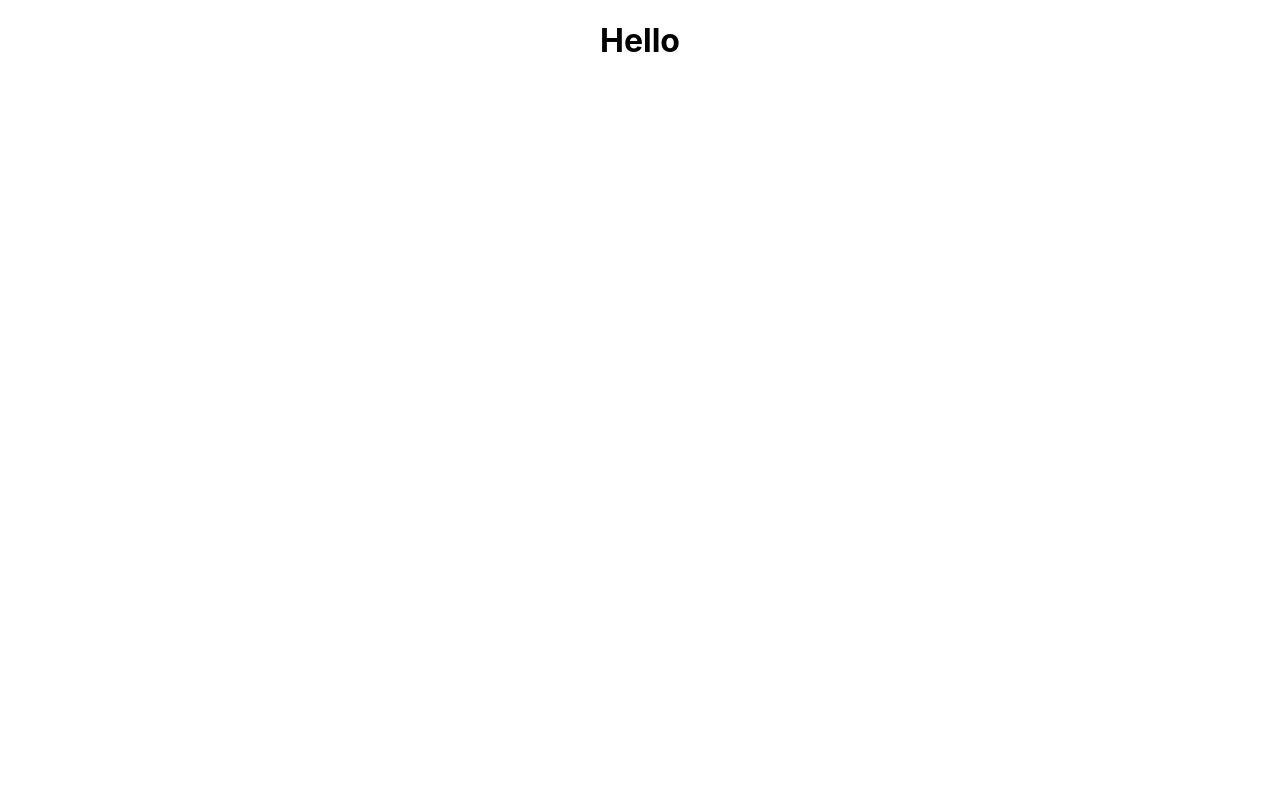
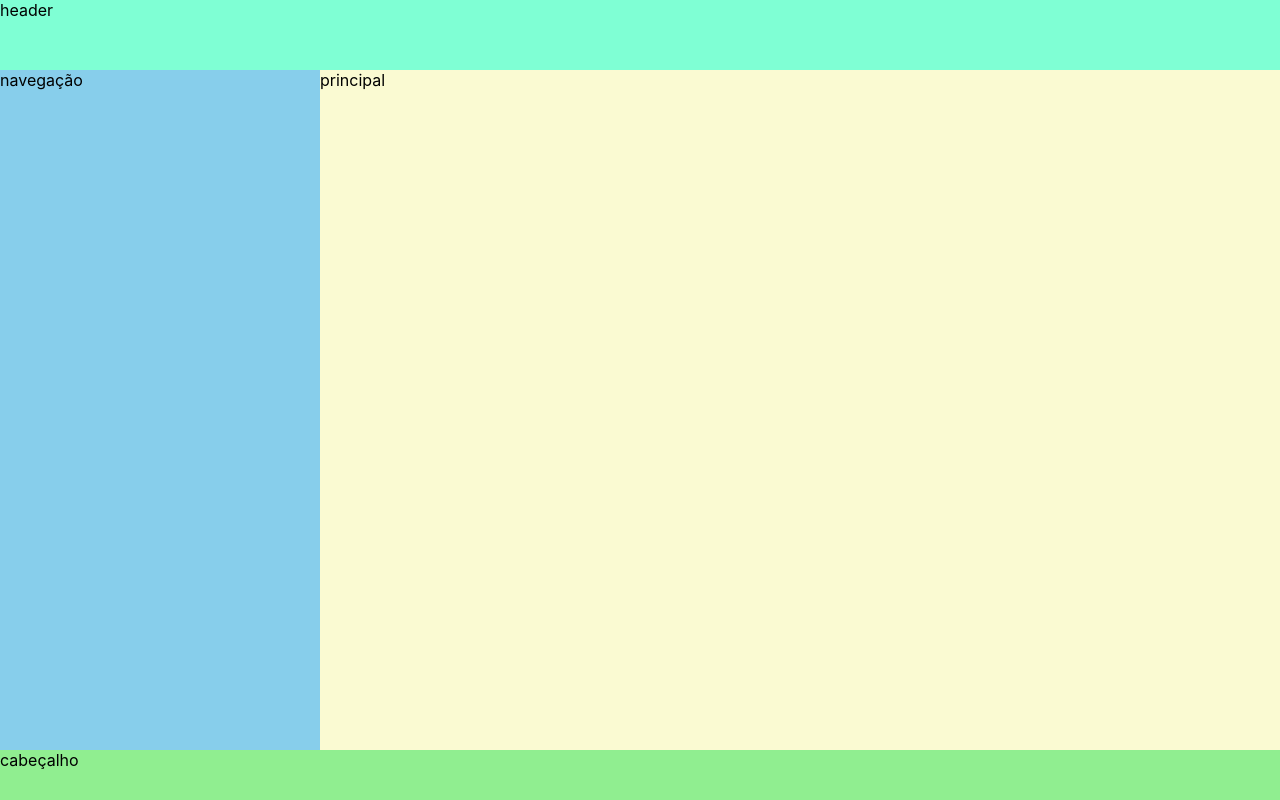
Before and after one commit to gsbiel/my-page, a React (Create React App) app: page / in a window 1280 px wide. Built offline with nearby package versions, Linux system fonts and the light colour scheme.

Commit message:
Grid da tela principal montado

```diff
--- a/src/App.css
+++ b/src/App.css
@@ -1,38 +1,44 @@
-.App {
-  text-align: center;
+header{
+  grid-area: cabecalho;
+  background-color: aquamarine;
 }
 
-.App-logo {
-  height: 40vmin;
-  pointer-events: none;
+nav{
+  grid-area: navegacao;
+  background-color: skyblue;
 }
 
-@media (prefers-reduced-motion: no-preference) {
-  .App-logo {
-    animation: App-logo-spin infinite 20s linear;
+main{
+  grid-area: conteudo;
+  background-color: lightgoldenrodyellow;
+}
+
+footer{
+  grid-area: rodape;
+  background-color: lightgreen;
+}
+
+.App {
+  display : grid;
+  min-height:100vh;
+  grid-template-columns:3fr 9fr;
+  grid-template-rows:70px 1fr 50px;
+  grid-template-areas:
+  'cabecalho cabecalho'
+  'navegacao conteudo'
+  'rodape rodape';
+}
+
+@media(max-width:700px){
+  .App{
+      grid-template-columns:1fr;
+      grid-template-rows:80px 1fr 100px;
+      grid-template-areas:
+      'navegacao'
+      'conteudo'
+      'rodape';
+  }
+  header{
+      display:none;
   }
 }
-
-.App-header {
-  background-color: #282c34;
-  min-height: 100vh;
-  display: flex;
-  flex-direction: column;
-  align-items: center;
-  justify-content: center;
-  font-size: calc(10px + 2vmin);
-  color: white;
-}
-
-.App-link {
-  color: #61dafb;
-}
-
-@keyframes App-logo-spin {
-  from {
-    transform: rotate(0deg);
-  }
-  to {
-    transform: rotate(360deg);
-  }
-}
--- a/src/App.js
+++ b/src/App.js
@@ -4,7 +4,10 @@ import './App.css';
 function App() {
   return (
     <div className="App">
-      <h1>Hello</h1>
+      <main>principal</main>
+      <header>header</header>
+      <footer>cabeçalho</footer>
+      <nav>navegação</nav>
     </div>
   );
 }
```
